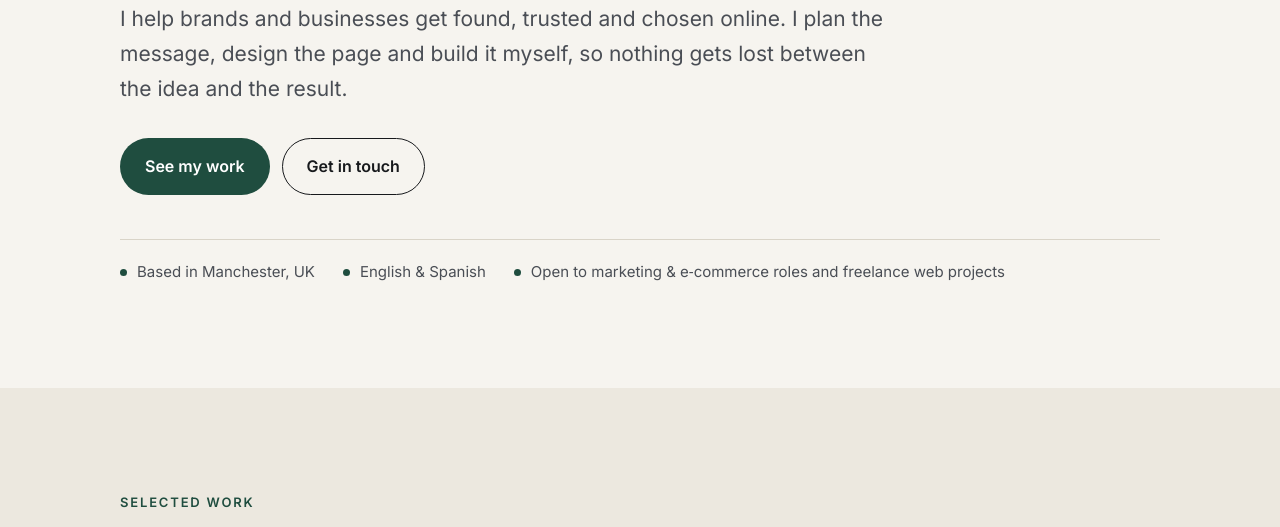
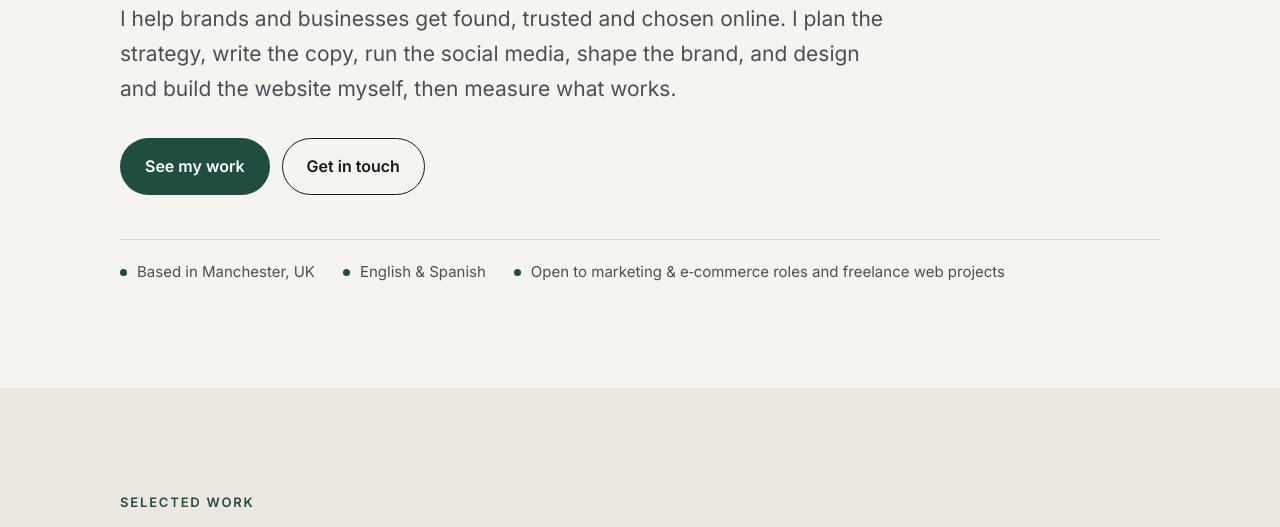
Before and after one commit to andrea-mmo/portfolio, a plain HTML site: page index.html in a window 1280 px wide. Shown: the part 573-1100 px from the top of the page. Drawn offline with Linux system fonts and the light colour scheme.

Commit message:
Describe en la portada todo lo que hago: estrategia, textos, redes, marca, web y medición

```diff
--- a/index.html
+++ b/index.html
@@ -39,7 +39,7 @@
   <section class="container hero">
     <p class="eyebrow">Digital marketing · E-commerce · Web design</p>
     <h1>Marketing and e&#8209;commerce, with a <em>hands-on</em> eye for web design.</h1>
-    <p class="lead">I help brands and businesses get found, trusted and chosen online. I plan the message, design the page and build it myself, so nothing gets lost between the idea and the result.</p>
+    <p class="lead">I help brands and businesses get found, trusted and chosen online. I plan the strategy, write the copy, run the social media, shape the brand, and design and build the website myself, then measure what works.</p>
     <div class="actions">
       <a class="btn btn-primary" href="#work">See my work</a>
       <a class="btn btn-ghost" href="#contact">Get in touch</a>
```
